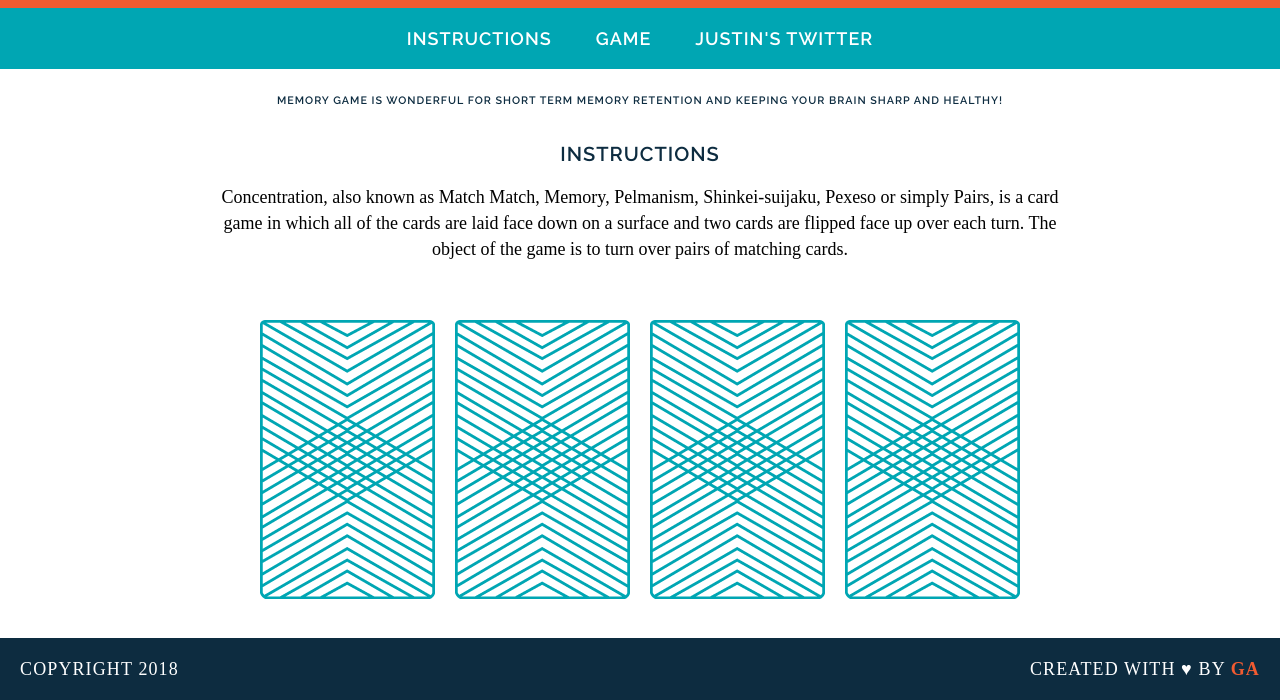
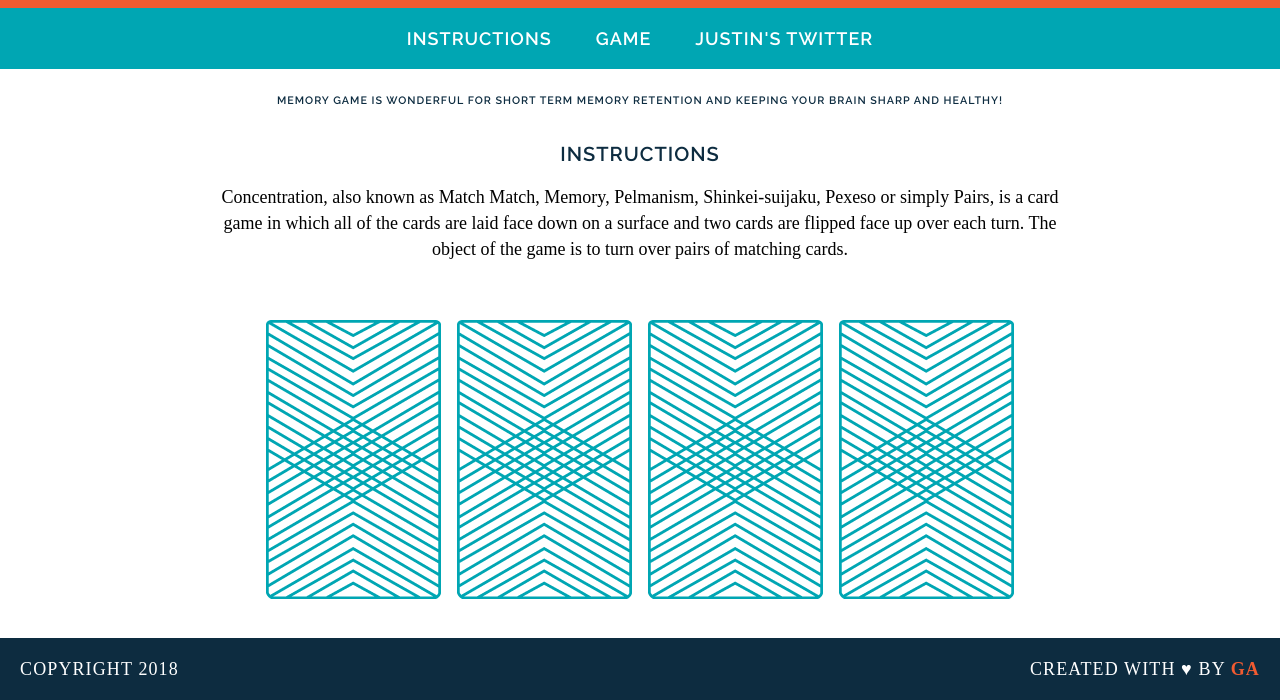
Before and after one commit to DeusMalsith/wdi-fundamentals-memorygame, a plain HTML site: page memory_game/index.html in a window 1280 px wide. Shown: the part 105-805 px from the top of the page. Drawn offline with Linux system fonts and the light colour scheme; a web font is replaced by a local one.

Commit message:
created game logic

```diff
--- a/memory_game/index.html
+++ b/memory_game/index.html
@@ -23,12 +23,7 @@
 		<h2 class="instructions" id="instructionslink">Instructions</h2>
 		<p>Concentration, also known as Match Match, Memory, Pelmanism, Shinkei-suijaku, Pexeso or simply Pairs, is a card game in which all of the cards are laid face down on a surface and two cards are flipped face up over each turn. The object of the game is to turn over pairs of matching cards.</p>
 
-		<div id="gamelink">
-			<img src="images/back.png" alt="Queen of Diamond">
-			<img src="images/back.png" alt="Queen of Hearts">
-			<img src="images/back.png" alt="King of Diamonds">
-			<img src="images/back.png" alt="King of Hearts">
-		</div>
+		<div id="game-board" class="board clearfix"></div>
 	</main>
 
 	<footer class="clearfix">
--- a/memory_game/js/main.js
+++ b/memory_game/js/main.js
@@ -33,15 +33,27 @@ var checkForMatch = function() {
 	}
 }
 
-var flipCard = function(cardId) {
+var flipCard = function() {
+	var cardId = this.getAttribute('data-id');
 	console.log("User flipped " + cards[cardId].rank);
 	cardsInPlay.push(cards[cardId].rank);
 	console.log(cards[cardId].cardImage);
 	console.log(cards[cardId].suit);
+	this.setAttribute('src', cards[cardId].cardImage);
 
 	if (cardsInPlay.length === 2) {
 		checkForMatch()
 	}
 }
-flipCard(0);
-flipCard(2);
+
+var createBoard = function() {
+	for (var i = 0; i < cards.length; i++) {
+		var cardElement = document.createElement('img');
+		cardElement.setAttribute('src', 'images/back.png');
+		cardElement.setAttribute('data-id', i);
+		cardElement.addEventListener('click', flipCard);
+		document.getElementById('game-board').appendChild(cardElement);
+	}
+}
+
+createBoard();
```
